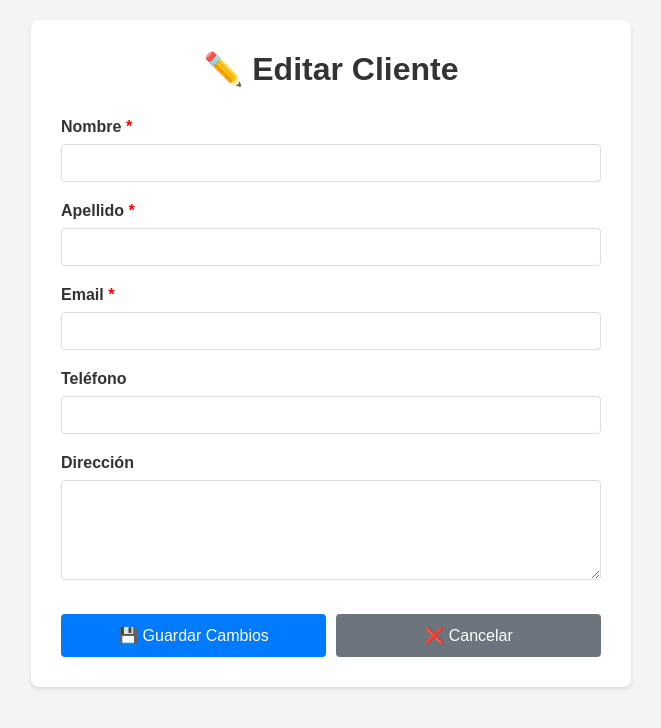
After one commit to kevintm94/libreria_app, a Flask app: template app/templates/editar_cliente.html in a window 1280 px wide. The commit adds this page. Shown: the top 728 px of the page, without its empty margins (309-970 px from the left). Run offline with Flask 3, Linux system fonts and the light colour scheme; the template is opened without the code that fills it, so the values that code supplies are empty.

Commit message:
modulo clientes realizado

```diff
--- /dev/null
+++ b/app/templates/editar_cliente.html
@@ -0,0 +1,141 @@
+<!DOCTYPE html>
+<html lang="es">
+<head>
+    <meta charset="UTF-8">
+    <meta name="viewport" content="width=device-width, initial-scale=1.0">
+    <title>Editar Cliente - Librería</title>
+    <style>
+        * {
+            margin: 0;
+            padding: 0;
+            box-sizing: border-box;
+        }
+        body {
+            font-family: Arial, sans-serif;
+            background-color: #f4f4f4;
+            padding: 20px;
+        }
+        .container {
+            max-width: 600px;
+            margin: 0 auto;
+            background-color: white;
+            padding: 30px;
+            border-radius: 8px;
+            box-shadow: 0 2px 4px rgba(0, 0, 0, 0.1);
+        }
+        h1 {
+            color: #333;
+            margin-bottom: 30px;
+            text-align: center;
+        }
+        .form-group {
+            margin-bottom: 20px;
+        }
+        label {
+            display: block;
+            margin-bottom: 8px;
+            color: #333;
+            font-weight: bold;
+        }
+        input, textarea {
+            width: 100%;
+            padding: 10px;
+            border: 1px solid #ddd;
+            border-radius: 4px;
+            font-family: Arial, sans-serif;
+            font-size: 14px;
+        }
+        input:focus, textarea:focus {
+            outline: none;
+            border-color: #007bff;
+            box-shadow: 0 0 5px rgba(0, 123, 255, 0.3);
+        }
+        textarea {
+            resize: vertical;
+            min-height: 100px;
+        }
+        .form-buttons {
+            display: flex;
+            gap: 10px;
+            margin-top: 30px;
+        }
+        button, .btn-cancelar {
+            flex: 1;
+            padding: 12px;
+            border: none;
+            border-radius: 4px;
+            font-size: 16px;
+            cursor: pointer;
+            text-decoration: none;
+            text-align: center;
+            display: inline-block;
+        }
+        button[type="submit"] {
+            background-color: #007bff;
+            color: white;
+        }
+        button[type="submit"]:hover {
+            background-color: #0056b3;
+        }
+        .btn-cancelar {
+            background-color: #6c757d;
+            color: white;
+        }
+        .btn-cancelar:hover {
+            background-color: #5a6268;
+        }
+        .error {
+            background-color: #f8d7da;
+            border: 1px solid #f5c6cb;
+            color: #721c24;
+            padding: 12px;
+            border-radius: 4px;
+            margin-bottom: 20px;
+        }
+        .required {
+            color: red;
+        }
+    </style>
+</head>
+<body>
+    <div class="container">
+        <h1>✏️ Editar Cliente</h1>
+
+        {% if error %}
+        <div class="error">{{ error }}</div>
+        {% endif %}
+
+        <form method="POST">
+            <div class="form-group">
+                <label for="nombre">Nombre <span class="required">*</span></label>
+                <input type="text" id="nombre" name="nombre" value="{{ cliente.nombre }}" required>
+            </div>
+
+            <div class="form-group">
+                <label for="apellido">Apellido <span class="required">*</span></label>
+                <input type="text" id="apellido" name="apellido" value="{{ cliente.apellido }}" required>
+            </div>
+
+            <div class="form-group">
+                <label for="email">Email <span class="required">*</span></label>
+                <input type="email" id="email" name="email" value="{{ cliente.email }}" required>
+            </div>
+
+            <div class="form-group">
+                <label for="telefono">Teléfono</label>
+                <input type="tel" id="telefono" name="telefono" value="{{ cliente.telefono or '' }}">
+            </div>
+
+            <div class="form-group">
+                <label for="direccion">Dirección</label>
+                <textarea id="direccion" name="direccion">{{ cliente.direccion or '' }}</textarea>
+            </div>
+
+            <div class="form-buttons">
+                <button type="submit">💾 Guardar Cambios</button>
+                <a href="{{ url_for('clientes.listar_clientes') }}" class="btn-cancelar">❌ Cancelar</a>
+            </div>
+        </form>
+    </div>
+</body>
+</html>
```
Also changed, not shown: app/clientes.py (added, +116 -0 lines), app/templates/clientes.html (+37 -121 lines), app/templates/crear_cliente.html (added, +43 -0 lines).
